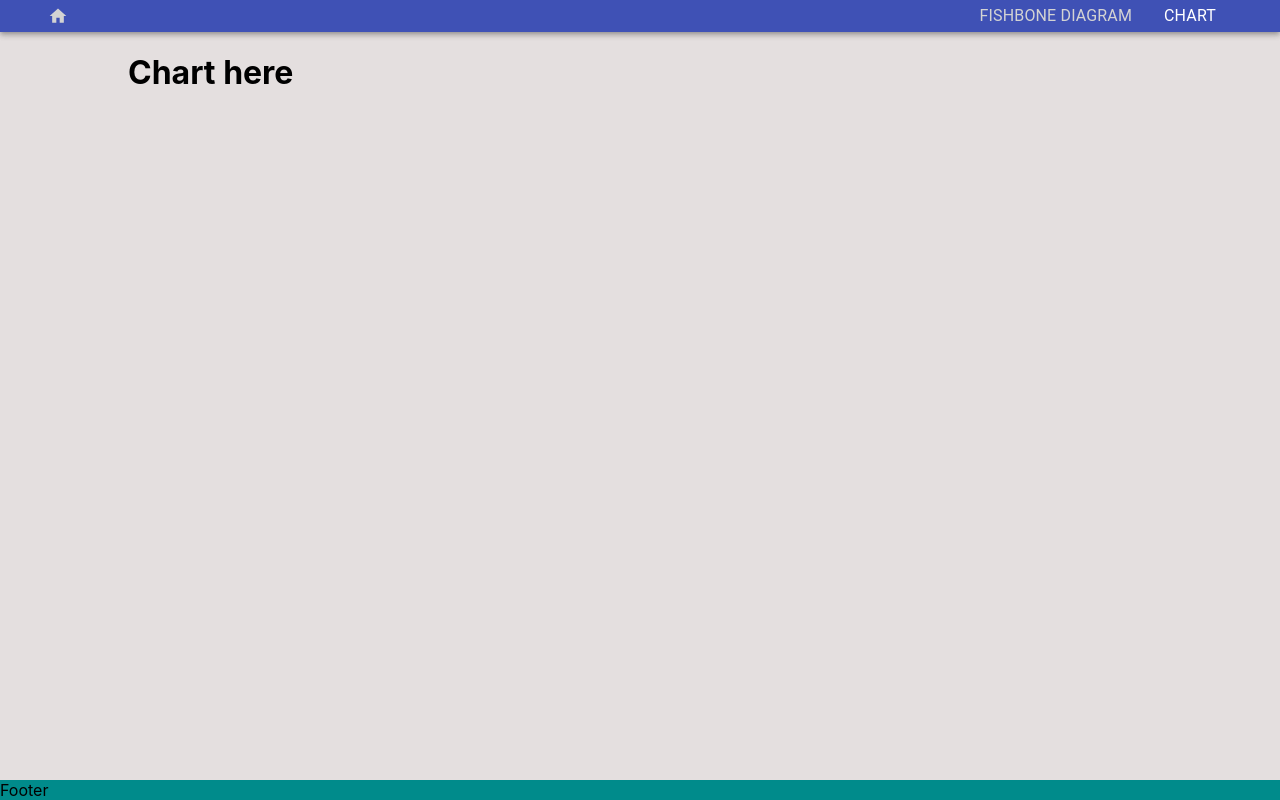
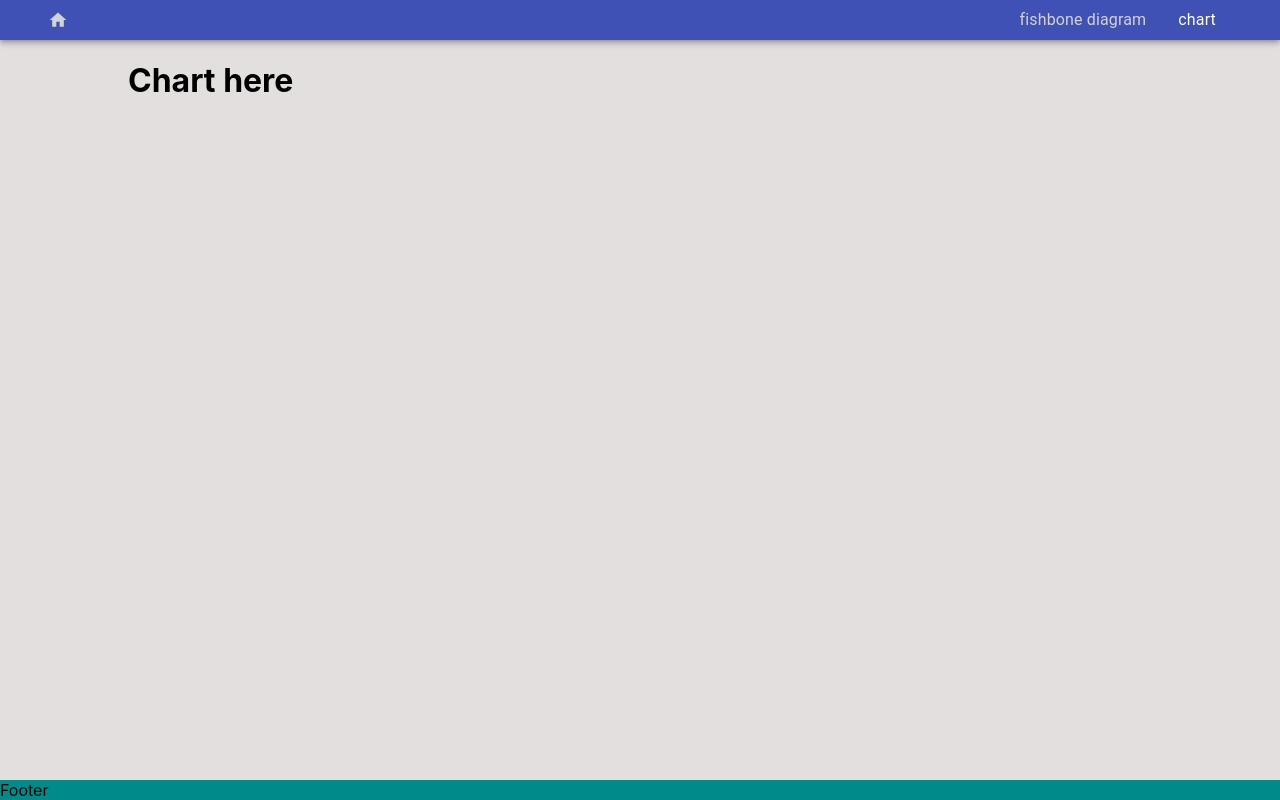
Before and after one commit to yasenvit/handleclick, a React (Create React App) app: page /chart in a window 1280 px wide. Built offline with nearby package versions, Linux system fonts and the light colour scheme.

Commit message:
small changes

```diff
--- a/src/components/Header.js
+++ b/src/components/Header.js
@@ -7,7 +7,7 @@ import { makeStyles } from "@material-ui/core"
 const useStyles = makeStyles({
     mainContainer: {
         boxSizing: 'border-box',
-        height: '4vh',
+        height: '5vh',
         display: 'flex',
         flexDirection: 'column',
         justifyContent: 'center',
@@ -17,7 +17,7 @@ const useStyles = makeStyles({
     navbarDisplayFlex: {
         boxSizing: 'border-box',
         // maxWidth: '1920px',
-        height: '4vh',
+        height: '5vh',
         display: 'flex',
         flexDirection: 'row',
         justifyContent: 'space-between',
@@ -26,7 +26,7 @@ const useStyles = makeStyles({
     },
     navDisplayFlex: {
         boxSizing: 'border-box',
-        height: '4vh',
+        height: '5vh',
         display: 'flex',
         flexDirection: 'row',
         justifyContent: 'center',
@@ -36,7 +36,7 @@ const useStyles = makeStyles({
     linkText: {
         boxSizing: 'border-box',
         textDecoration: 'none',
-        textTransform: 'uppercase',
+        textTransform: 'lowercase',
         fontWeight: '500',
         display: 'flex',
         flexDirection: 'row',
@@ -47,8 +47,8 @@ const useStyles = makeStyles({
     isActive: {
         boxSizing: 'border-box',
         textDecoration: 'none',
-        textTransform: 'uppercase',
-        fontWeight: '500',
+        textTransform: 'lowercase',
+        fontWeight: '1000',
         display: 'flex',
         flexDirection: 'row',
         justifyContent: 'center',
```
